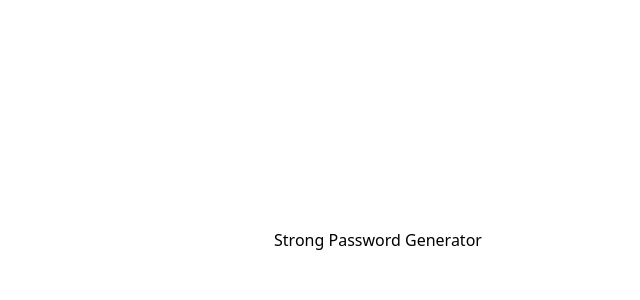
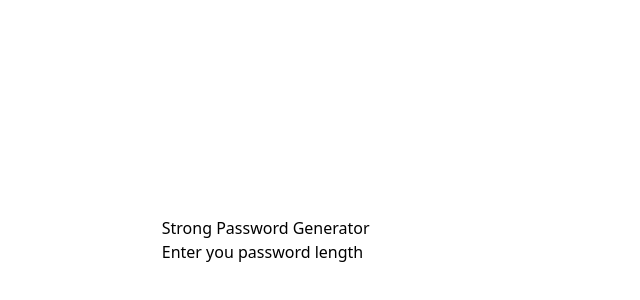
Before and after one commit to pxycknomdictator/password-generator, a React (Vite) app: page / in a window 1280 px wide. Shown: the part 160-460 px from the top of the page, without its empty margins (262-902 px from the left). Built offline with nearby package versions, Linux system fonts and the light colour scheme.

Commit message:
added input field

```diff
--- a/src/App.tsx
+++ b/src/App.tsx
@@ -1,10 +1,12 @@
 import { FC } from "react";
 import { Heading } from "./components/Heading";
+import { Input } from "./components/Input";
 
 export const App: FC = () => (
   <main className="w-screen h-screen grid place-items-center">
     <section>
       <Heading />
+      <Input />
     </section>
   </main>
 );
--- /dev/null
+++ b/src/components/Input.tsx
@@ -0,0 +1,10 @@
+import { FC } from "react";
+
+export const Input: FC = () => (
+  <form>
+    <div>
+      <label htmlFor="number">Enter you password length</label>
+      <input type="number" name="number" id="number" />
+    </div>
+  </form>
+);
```
